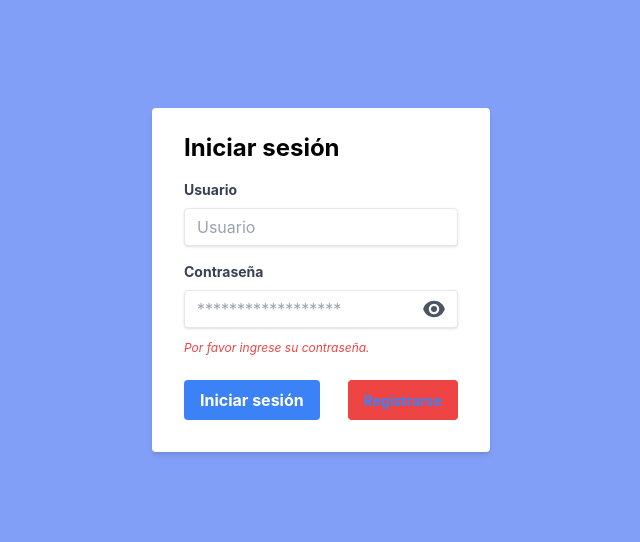
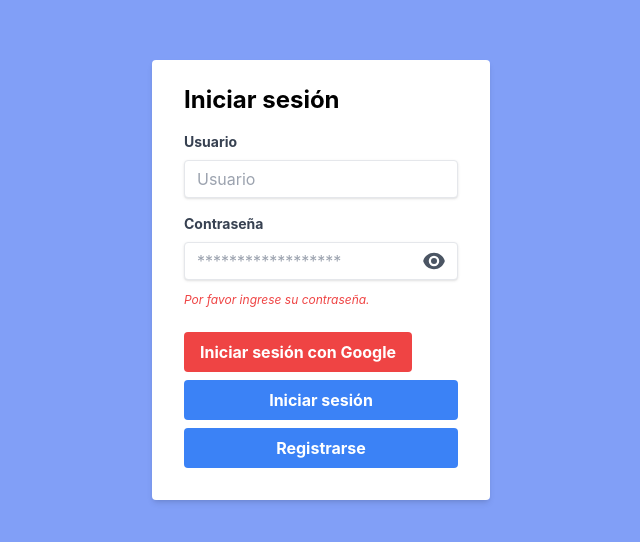
Before and after one commit to OmarUTEC/UniNote-MindTech, a React (Create React App) app in the folder fronted/: page /login in a window 1280 px wide. Shown: the part 112-654 px from the top of the page, without its empty margins (319-959 px from the left). Built offline with nearby package versions, Linux system fonts and the light colour scheme.

Commit message:
login whit google

```diff
--- a/fronted/src/pages/Login.jsx
+++ b/fronted/src/pages/Login.jsx
@@ -48,24 +48,31 @@ const Login = () => {
             </div>
             <p className={`text-red-500 text-xs italic ${darkMode ? 'text-white' : 'text-red-500'}`}>Por favor ingrese su contraseña.</p>
           </div>
-          <div className="flex items-center justify-between">
+          <div className="flex flex-col space-y-2">
+           {/* Botón de inicio de sesión con Google */}
+            <a href="http://localhost:5000/login-google" className="w-full">
+              <button
+                className={`bg-red-500 hover:bg-red-700 text-white font-bold py-2 px-4 rounded focus:outline-none focus:shadow-outline ${darkMode ? 'bg-gray-600' : ''}`}
+                type="button"
+              >
+                Iniciar sesión con Google
+              </button>
+            </a>
             <button
               className={`bg-blue-500 hover:bg-blue-700 text-white font-bold py-2 px-4 rounded focus:outline-none focus:shadow-outline ${darkMode ? 'bg-gray-600' : ''}`}
               type="button"
             >
               Iniciar sesión
             </button>
-          <div>
             <button
-              className={`bg-red-500 hover:bg-red-700 text-white font-bold py-2 px-4 rounded focus:outline-none focus:shadow-outline ${darkMode ? 'bg-gray-600' : ''}`}
+              className={`bg-blue-500 hover:bg-blue-700 text-white font-bold py-2 px-4 rounded focus:outline-none focus:shadow-outline ${darkMode ? 'bg-gray-600' : ''}`}
               type="button"
             >
               <Link
                 to="/register"
-                className={`inline-block align-baseline font-bold text-sm ${darkMode ? 'text-white' : 'text-blue-500'} hover:text-blue-800`}
+                className={`inline-block align-baseline font-bold ${darkMode ? 'text-white' : 'text-white'}`}
                 >Registrarse</Link>
             </button>
-          </div>
           </div>
         </form>
       </div>
```
